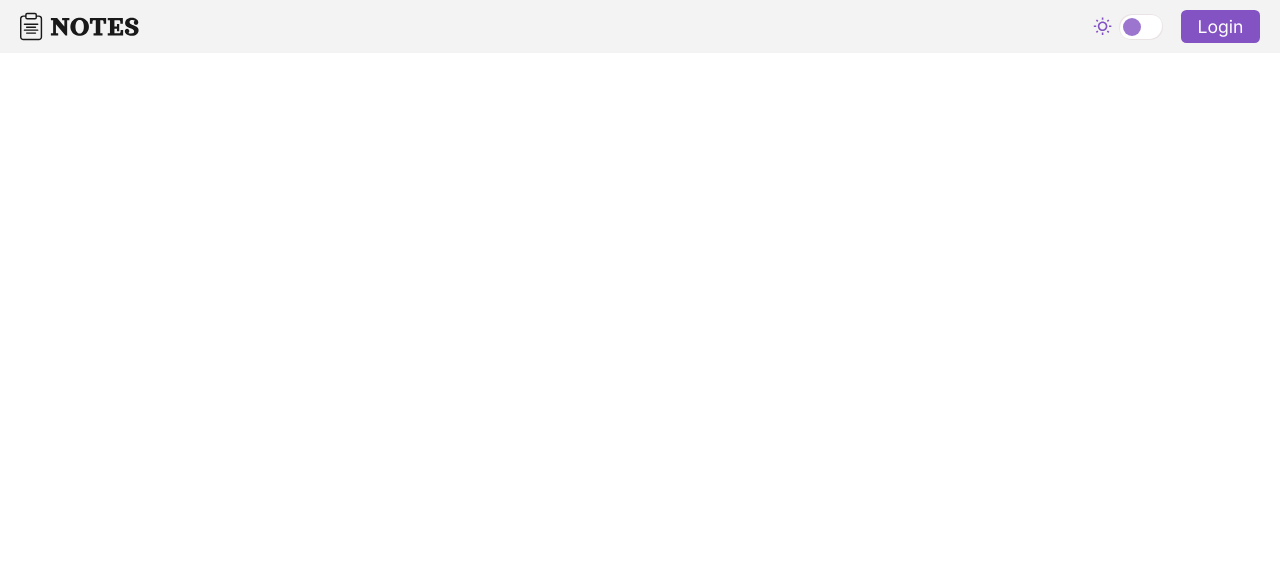
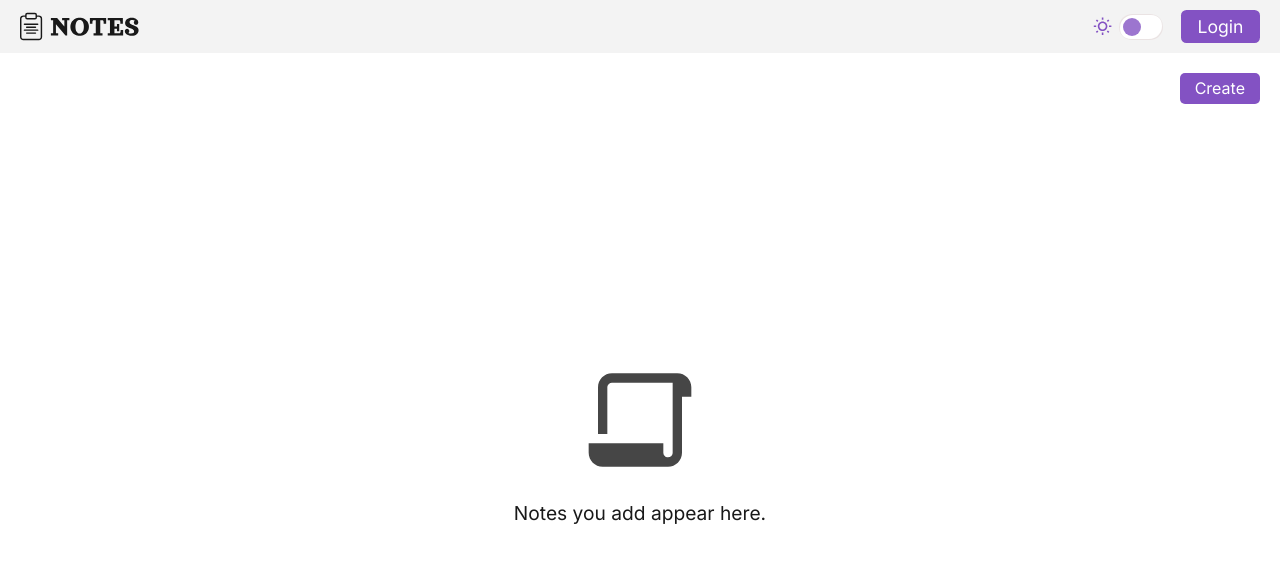
Before and after one commit to shakthi2003gh/Notes-Website, a React (Vite) app in the folder frontend/: page / in a window 1280 px wide. Shown: the top 562 px of the page. Built offline with nearby package versions, Linux system fonts and the light colour scheme.

Commit message:
Create notes section

```diff
--- a/frontend/src/App.jsx
+++ b/frontend/src/App.jsx
@@ -1,7 +1,19 @@
 import Header from "./layouts/header";
+import Actions from "./layouts/actions";
+import Notes from "./layouts/notes";
 
 function App() {
-  return <Header />;
+  return (
+    <>
+      <Header />
+
+      <main>
+        <Actions />
+
+        <Notes />
+      </main>
+    </>
+  );
 }
 
 export default App;
--- a/frontend/src/components/toggle.jsx
+++ b/frontend/src/components/toggle.jsx
@@ -24,7 +24,13 @@ export default function Toggle({ ON, height, gap, onToggle }) {
       style={style}
     >
       <div className="nob"></div>
-      <input type="checkbox" checked={value} onChange={handleToggle} hidden />
+      <input
+        name="toggle"
+        type="checkbox"
+        checked={value}
+        onChange={handleToggle}
+        hidden
+      />
     </label>
   );
 }
--- /dev/null
+++ b/frontend/src/layouts/actions.jsx
@@ -0,0 +1,19 @@
+import React from "react";
+import { usePopup } from "./popup";
+import Note from "../components/note";
+
+export default function Actions() {
+  const { display } = usePopup();
+
+  const handleClick = () => {
+    display(<Note expand />);
+  };
+
+  return (
+    <div className="actions container">
+      <button className="btn btn--primary" onClick={handleClick}>
+        Create
+      </button>
+    </div>
+  );
+}
--- /dev/null
+++ b/frontend/src/layouts/notes.jsx
@@ -0,0 +1,40 @@
+import { RiFilePaper2Fill } from "react-icons/ri";
+import { RiFilePaper2Line } from "react-icons/ri";
+import { useTheme } from "../state/theme";
+import { useNotes } from "../state/notes";
+import Note from "../components/note";
+
+export default function Notes() {
+  const { isDarkTheme } = useTheme();
+  const { notes, isLoading } = useNotes();
+
+  if (isLoading)
+    return (
+      <div className="notes container">
+        <Note loading />
+        <Note loading />
+        <Note loading />
+        <Note loading />
+      </div>
+    );
+
+  if (!notes.length) {
+    const maxHeight = `calc(${window.innerHeight}px - 55px)`;
+
+    return (
+      <div className="no-notes container" style={{ maxHeight }}>
+        {isDarkTheme ? <RiFilePaper2Fill /> : <RiFilePaper2Line />}
+
+        <p>Notes you add appear here.</p>
+      </div>
+    );
+  }
+
+  return (
+    <div className="notes container">
+      {notes.map(({ id, ...rest }) => (
+        <Note key={id} id={id} {...rest} />
+      ))}
+    </div>
+  );
+}
--- a/frontend/src/state/theme.jsx
+++ b/frontend/src/state/theme.jsx
@@ -10,9 +10,7 @@ const ThemeContext = createContext(InitialTheme);
 document.body.setAttribute(InitialTheme, true);
 
 export function useTheme() {
-  const { theme, themeToggle } = useContext(ThemeContext);
-
-  return { theme, isDarkTheme: theme === "dark", themeToggle };
+  return useContext(ThemeContext);
 }
 
 export default function ThemeProvider({ children }) {
@@ -30,9 +28,8 @@ export default function ThemeProvider({ children }) {
     });
   };
 
+  const value = { theme, isDarkTheme: theme === "dark", themeToggle };
   return (
-    <ThemeContext.Provider value={{ theme, themeToggle }}>
-      {children}
-    </ThemeContext.Provider>
+    <ThemeContext.Provider value={value}>{children}</ThemeContext.Provider>
   );
 }
--- a/frontend/src/styles/index.scss
+++ b/frontend/src/styles/index.scss
@@ -8,11 +8,22 @@ body {
   font-weight: 400;
   font-family: "Inter", sans-serif;
   min-height: 100dvh;
+  color: var(--clr-text);
   background-color: var(--bg);
+}
+
+main {
+  display: flex;
+  flex-direction: column;
+  height: calc(100dvh - 51px);
+  overflow: hidden auto;
+
+  @media (min-width: 678px) {
+    height: calc(100dvh - 53.09px);
+  }
 }
 
 .container {
   max-width: 1440px;
   margin-inline: auto;
-  padding: 10px 20px;
 }
--- /dev/null
+++ b/frontend/src/styles/layouts/_actions.scss
@@ -0,0 +1,11 @@
+.actions {
+  display: flex;
+  justify-content: space-between;
+  width: 100%;
+  padding: 20px;
+  padding-bottom: 4px;
+
+  button {
+    margin-left: auto;
+  }
+}
--- a/frontend/src/styles/layouts/_header.scss
+++ b/frontend/src/styles/layouts/_header.scss
@@ -6,6 +6,7 @@ header {
     display: flex;
     align-items: center;
     gap: 1.1rem;
+    padding: 10px 20px;
   }
 
   .logo {
--- a/frontend/src/styles/layouts/_index.scss
+++ b/frontend/src/styles/layouts/_index.scss
@@ -1,2 +1,4 @@
 @forward "header";
 @forward "popup";
+@forward "actions";
+@forward "notes";
--- /dev/null
+++ b/frontend/src/styles/layouts/_notes.scss
@@ -0,0 +1,45 @@
+.notes {
+  display: grid;
+  gap: 1rem;
+  width: 100%;
+  padding: 1rem;
+
+  @media (min-width: 550px) {
+    grid-template-columns: repeat(2, 1fr);
+  }
+
+  @media (min-width: 940px) {
+    grid-template-columns: repeat(3, 1fr);
+  }
+}
+
+.no-notes {
+  display: grid;
+  place-content: center;
+  place-items: center;
+  gap: 0.4rem;
+  height: 100%;
+  text-align: center;
+  padding-inline: 1rem;
+
+  svg {
+    font-size: 5rem;
+    opacity: 0.8;
+  }
+
+  @media (min-width: 678px) {
+    svg {
+      font-size: 6rem;
+    }
+
+    p {
+      font-size: 1.2rem;
+    }
+  }
+
+  @media (min-width: 1024px) {
+    svg {
+      font-size: 7rem;
+    }
+  }
+}
```
